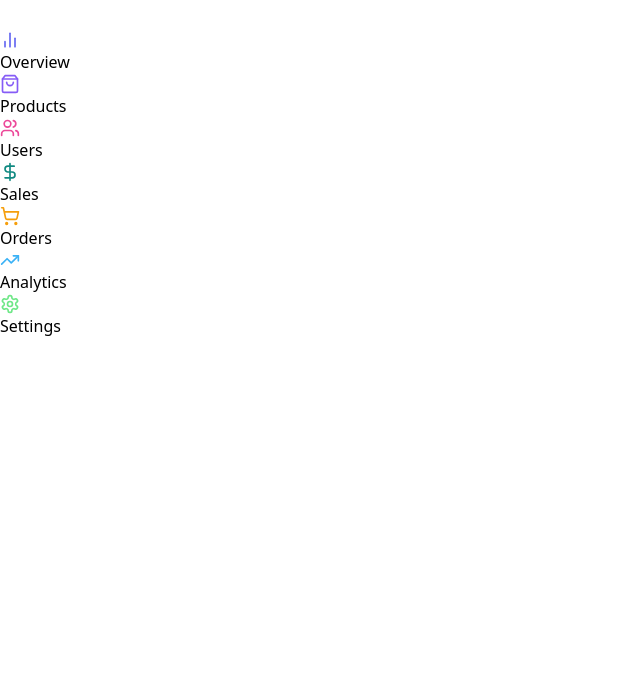
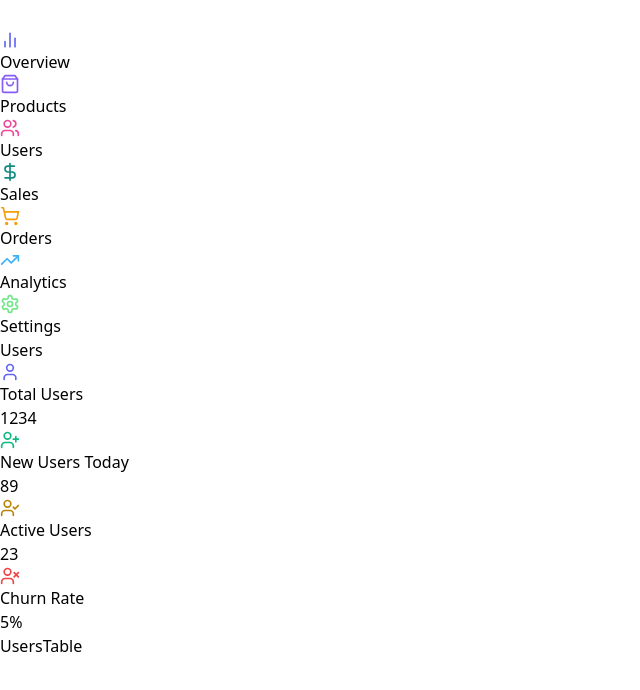
Before and after one commit to dhananjayaDev/admin_dashboard, a React (Vite) app: page /users in a window 1280 px wide. Shown: the top 690 px of the page, without its empty margins (0-640 px from the left). Built offline with nearby package versions, Linux system fonts and the light colour scheme.

Commit message:
products page completed

```diff
--- a/src/App.jsx
+++ b/src/App.jsx
@@ -1,7 +1,8 @@
 import { Routes, Route } from 'react-router-dom'
 import OverviewPage from './pages/OverviewPage'
-import ProductsPage from './pages/productsPage'
+import ProductsPage from './pages/ProductsPage'
 import Sidebar from './components/Sidebar'
+import UsersPage from './pages/UsersPage'
 
 function App() {
 
@@ -19,6 +20,7 @@ function App() {
       <Routes>
         <Route path='/' element={<OverviewPage />} />
         <Route path='/products' element={<ProductsPage />} />
+        <Route path='/users' element={<UsersPage />} />
       </Routes>
     </div>
   )
--- /dev/null
+++ b/src/components/users/UsersTable.jsx
@@ -0,0 +1,12 @@
+
+
+const UsersTable = () => {
+
+  return (
+    <div>
+      UsersTable
+    </div>
+  )
+}
+
+export default UsersTable;
--- a/src/pages/ProductsPage.jsx
+++ b/src/pages/ProductsPage.jsx
@@ -6,7 +6,7 @@ import CategoryDistributionChart from "../components/overview/CategoryDistributi
 
 
 
-import { BarChart2, ShoppingBag, Users, Zap } from "lucide-react";
+import { AlertTriangle, BoxIcon, DollarSign, TrendingUp } from "lucide-react";
 import { motion } from 'framer-motion';
 
 function productsPage() {
@@ -22,10 +22,10 @@ function productsPage() {
           animate={{ opacity: 1, y: 0 }}
           transition={{ duration: 1 }}
         >
-          <StatCard title='Total Sales' icon={Zap} value='$12,345' color='#6366F1' />
-          <StatCard title='New Users' icon={Users} value='1,234' color='#8B5CF6' />
-          <StatCard title='Total Products' icon={ShoppingBag} value='567' color='#EC4899' />
-          <StatCard title='Conversation Rate' icon={BarChart2} value='12.5%' color='#10B981' />
+          <StatCard title='Total Products' icon={BoxIcon} value='1234' color='#6366F1' />
+          <StatCard title='Top Selling' icon={TrendingUp} value='89' color='#10B981' />
+          <StatCard title='Low Stock' icon={AlertTriangle} value='23' color='#B8860B' />
+          <StatCard title='Total Revenue' icon={DollarSign} value='$543,210' color='#EC4899' />
         </motion.div>
 
         <ProductsTable />
--- /dev/null
+++ b/src/pages/UsersPage.jsx
@@ -0,0 +1,32 @@
+import Header from "../components/common/Header";
+import StatCard from "../components/common/StatCard";
+import { motion } from 'framer-motion';
+import { UserCheck, UserIcon, UserPlus, UserX } from "lucide-react";
+import UsersTable from "../components/users/UsersTable";
+
+function UsersPage() {
+  return (
+    <div className='flex-1 overflow-auto relative z-10 text-white'>
+      <Header title="Users" />
+
+      <main className='max-w-7xl mx-auto px-4 sm:px-6 lg:px-8 py-6'>
+        {/* STATS */}
+        <motion.div
+          className='grid grid-cols-1 sm:grid-cols-2 lg:grid-cols-4 gap-5 mb-8'
+          initial={{ opacity: 0, y: 20 }}
+          animate={{ opacity: 1, y: 0 }}
+          transition={{ duration: 1 }}
+        >
+          <StatCard title='Total Users' icon={UserIcon} value='1234' color='#6366F1' />
+          <StatCard title='New Users Today' icon={UserPlus} value='89' color='#10B981' />
+          <StatCard title='Active Users' icon={UserCheck} value='23' color='#B8860B' />
+          <StatCard title='Churn Rate' icon={UserX} value='5%' color='#EF4444' /> {/* Adjusted value */}
+        </motion.div>
+
+        <UsersTable />
+      </main>
+    </div>
+  )
+}
+
+export default UsersPage;
```
